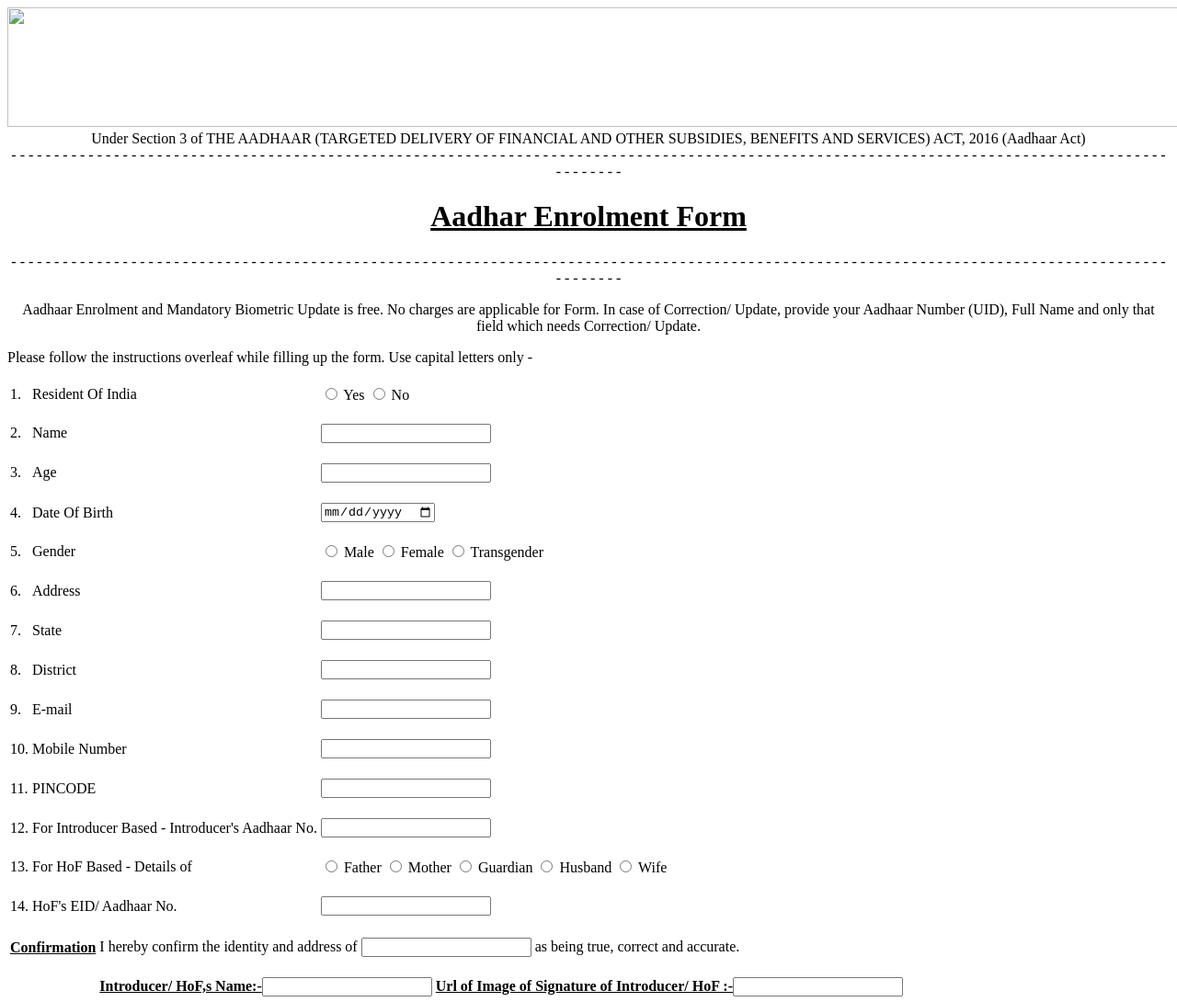
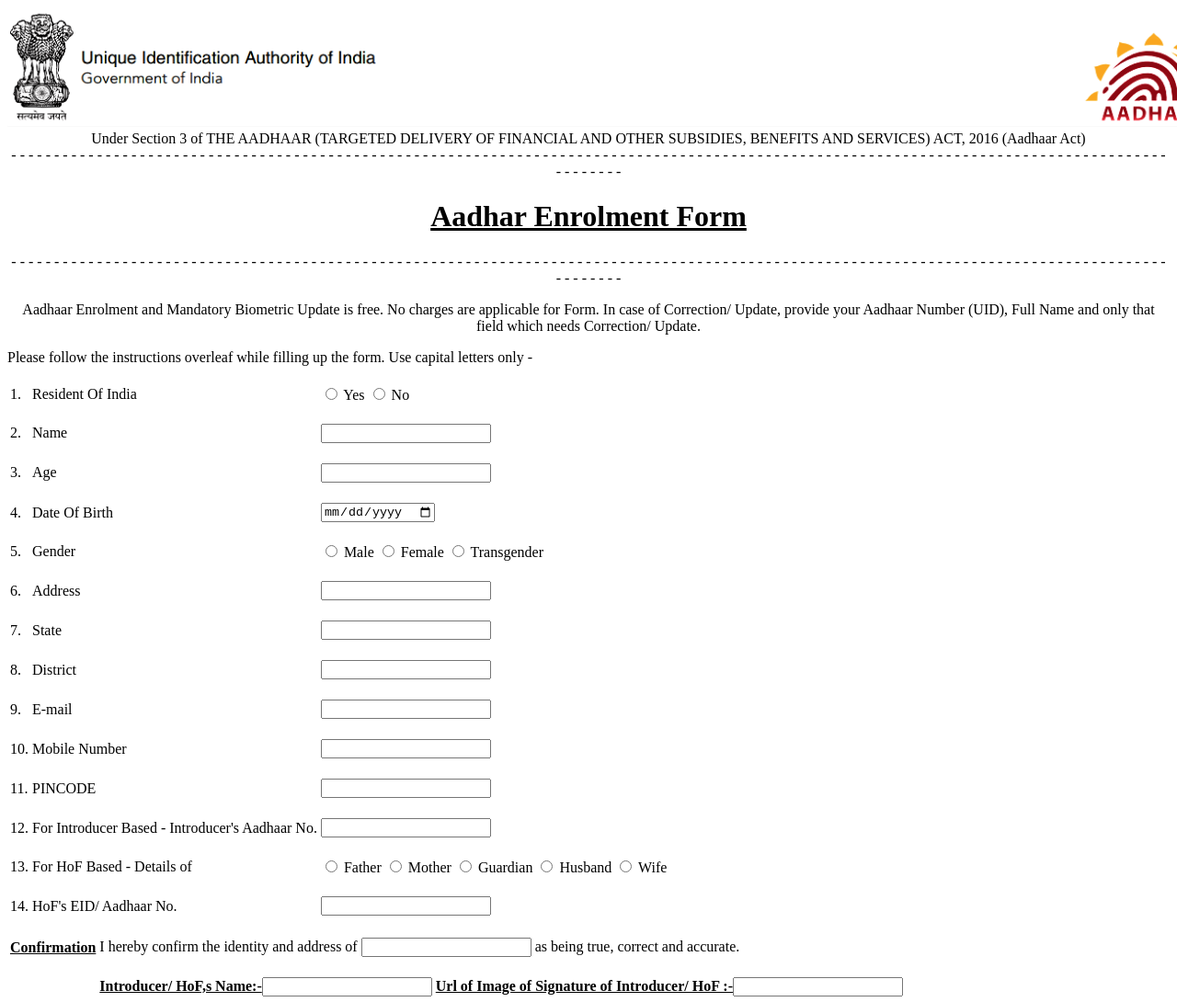
Before and after one commit to AmiteshUniyal/Aadhar-card-enrolment-form, a plain HTML site: page index.html in a window 1280 px wide. Shown: the top 1090 px of the page at 92% size. Drawn offline with Linux system fonts and the light colour scheme.

Commit message:
index.html

```diff
--- a/index.html
+++ b/index.html
@@ -1,6 +1,6 @@
 <!DOCTYPE html>
 <html>
-    <center><img src="/IMG/Screenshot 2024-06-15 112117.png" width="1320" height="130"></center>
+    <center><img src="Screenshot 2024-06-15 112117.png" width="1320" height="130"></center>
     <center>Under Section 3 of THE AADHAAR (TARGETED DELIVERY OF FINANCIAL AND OTHER SUBSIDIES, BENEFITS AND SERVICES) ACT, 2016 (Aadhaar Act)
     </center>
     <head><title>AADHAAR ENROLMENT FORM</title></head>
```
